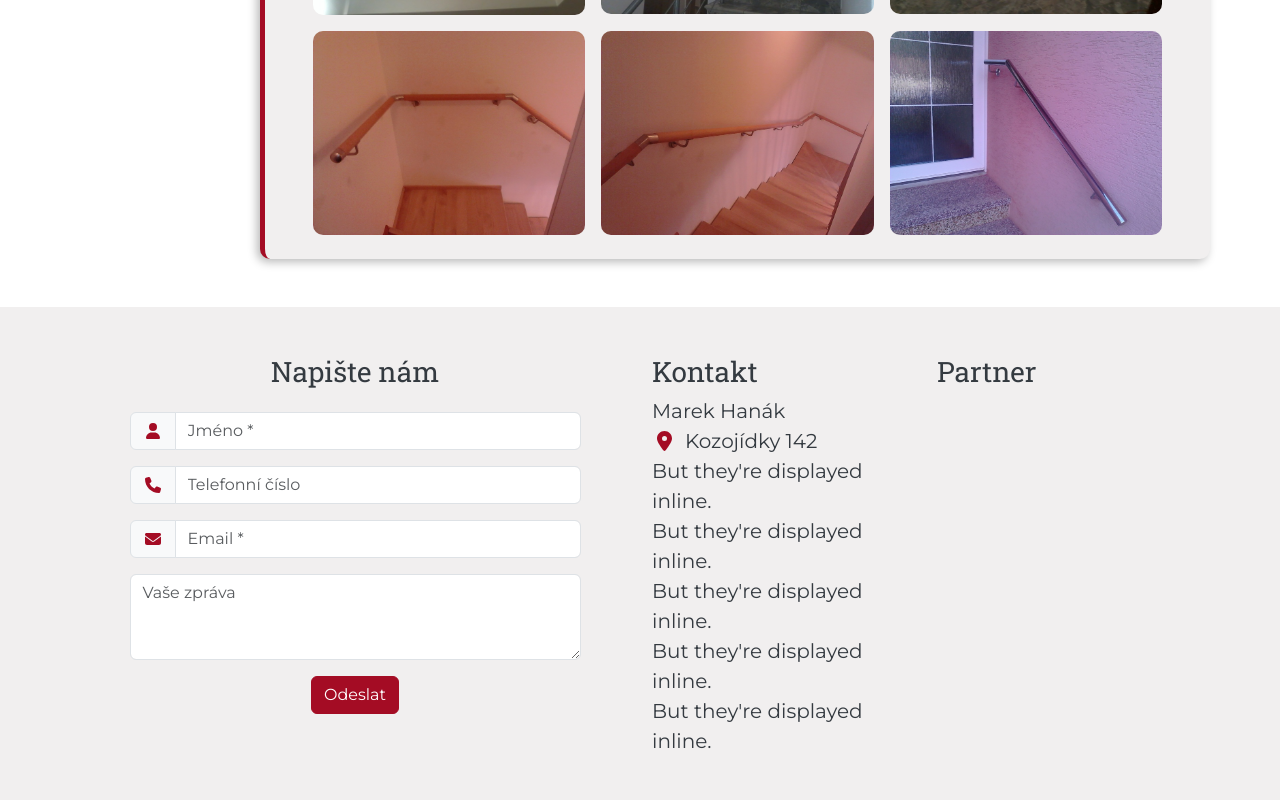
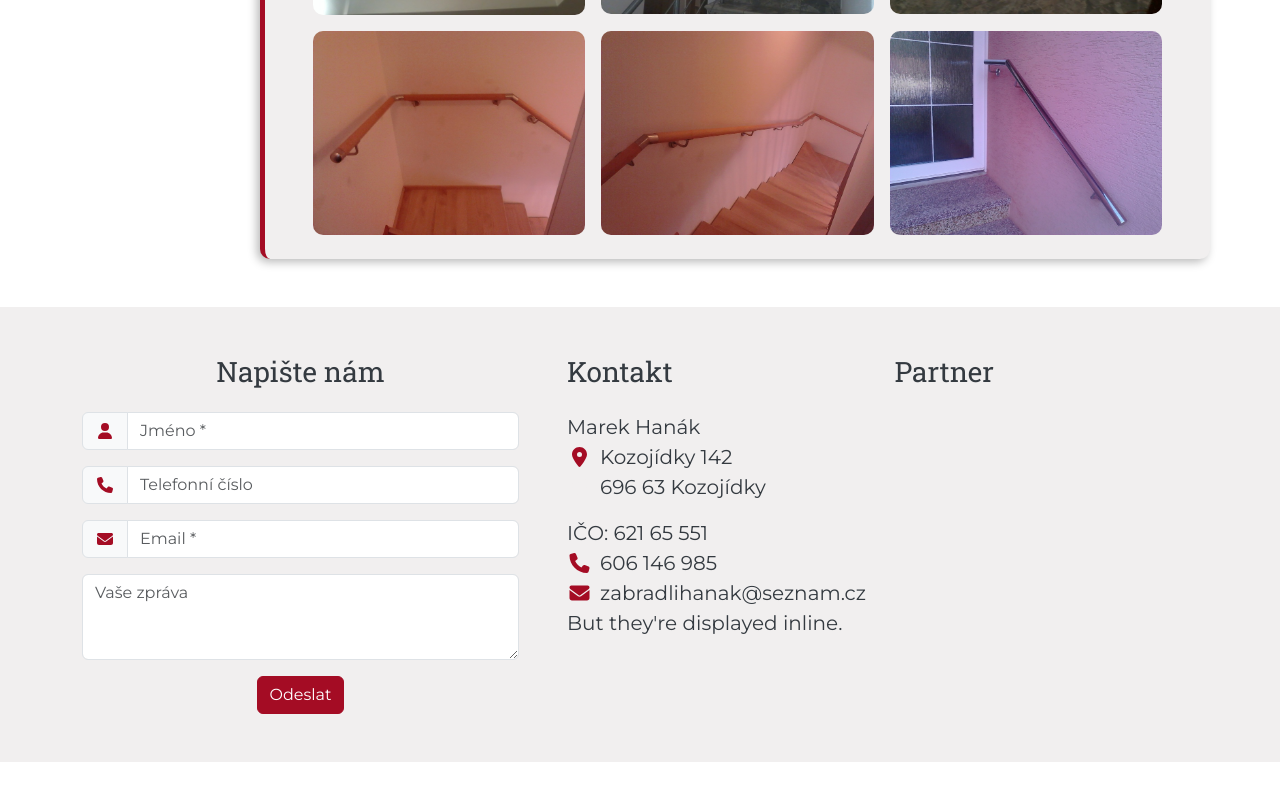
Before and after one commit to kowyzu/zabradli-hanak, a Vue app: page / in a window 1280 px wide. Shown: the part 3350-4150 px from the top of the page. After the commit the page ends 4112 px from the top, so only its background shows below. Built offline with nearby package versions, Linux system fonts and the light colour scheme.

Commit message:
feat: style footer

```diff
--- a/src/components/ContactForm.vue
+++ b/src/components/ContactForm.vue
@@ -1,13 +1,13 @@
 <template>
   <section id="contact-form" class="p-md-5">
     <div class="container">
-      <div class="row row-cols-lg-2 row-cols-1">
-        <div class="col text-center">
+      <div class="row gx-5">
+        <div class="col-md-5 text-center">
           <h3 class="pb-3">Napište nám</h3>
           <form>
             <div class="row mb-3 justify-content-center">
               <!-- <label for="inputName" class="col-sm-2 col-form-label">Vaše jméno *</label> -->
-              <div class="col-sm-10">
+              <div class="col">
                 <div class="input-group">
                   <div class="input-group-text"><i class="fa-solid fa-user fa-fw"></i></div>
                   <input type="text" class="form-control" id="inputName" placeholder="Jméno *">
@@ -16,7 +16,7 @@
             </div>
             <div class="row mb-3 justify-content-center">
               <!-- <label for="inputTel" class="col-sm-2 col-form-label">Telefonní číslo</label> -->
-              <div class="col-sm-10">
+              <div class="col">
                 <div class="input-group">
                   <div class="input-group-text"><i class="fa-solid fa-phone fa-fw"></i></div>
                   <input type="tel" class="form-control" id="inputTel" placeholder="Telefonní číslo">
@@ -25,7 +25,7 @@
             </div>
             <div class="row mb-3 justify-content-center">
               <!-- <label for="inputEmail" class="col-sm-2 col-form-label">Email *</label> -->
-              <div class="col-sm-10">
+              <div class="col">
                 <div class="input-group">
                   <div class="input-group-text"><i class="fa-solid fa-envelope fa-fw"></i></div>
                   <input type="email" class="form-control" id="inputEmail" placeholder="Email *">
@@ -34,7 +34,7 @@
             </div>
             <div class="row mb-3 justify-content-center">
               <!-- <label for="exampleFormControlTextarea1" class="col-sm-2 col-form-label">Example textarea</label> -->
-              <div class="col-sm-10">
+              <div class="col">
                 <textarea class="form-control" id="exampleFormControlTextarea1" rows="3"
                   placeholder="Vaše zpráva"></textarea>
               </div>
@@ -42,73 +42,30 @@
             <button type="submit" class="btn btn-primary">Odeslat</button>
           </form>
         </div>
-        <div class="col">
+        <div class="col-md-7">
           <div class="row row-cols-md-2 row-cols-1">
             <div class="col mb-3">
-              <h3>Kontakt</h3>
-              <ul class="list-inline lead">
-                <li class="list-inline-item">Marek Hanák</li>
-                <li class="list-inline-item"><i
-                    class="fa-solid fa-location-dot icon-contact-details fa-fw me-2"></i>Kozojídky 142</li>
-                <li class="list-inline-item">But they're displayed inline.</li>
-                <li class="list-inline-item">But they're displayed inline.</li>
-                <li class="list-inline-item">But they're displayed inline.</li>
-                <li class="list-inline-item">But they're displayed inline.</li>
-                <li class="list-inline-item">But they're displayed inline.</li>
+              <h3 class="pb-3">Kontakt</h3>
+              <ul class="list-unstyled lead">
+                <li>Marek Hanák</li>
+                <li><i class="fa-solid fa-location-dot icon-contact-details fa-fw me-2"></i>Kozojídky 142</li>
+                <li class="pb-3"><i class="fa-solid fa-location-dot icon-contact-details fa-fw me-2 icon-helper"></i>696
+                  63 Kozojídky</li>
+                <li>IČO:
+                  621 65 551</li>
+                <li><i class="fa-solid fa-phone icon-contact-details fa-fw me-2"></i>606
+                  146
+                  985</li>
+                <li><i class="fa-solid fa-envelope icon-contact-details fa-fw me-2"></i>zabradlihanak@seznam.cz</li>
+                <li>But they're displayed inline.</li>
               </ul>
             </div>
             <div class="col">
               <h3 class="pb-3">Partner</h3>
             </div>
           </div>
-          <!-- <div class="row">
-            <h3 class="pb-3 text-center">Kontakt</h3>
-            <h4 class="pb-3 text-center">Marek Hanák</h4>
-            <div class="col-6 lead p-0">
-              <div class="row justify-content-center">
-                <div class="col-8 px-0">
-                  <p><i class="fa-solid fa-location-dot icon-contact-details fa-fw me-2"></i>Kozojídky 142</p>
-                </div>
-              </div>
-              <div class="row justify-content-center">
-                <div class="col-8 px-0">
-                  <p><i class="fa-solid fa-location-dot icon-contact-details fa-fw me-2 icon-helper"></i>696
-                    63 Kozojídky</p>
-                </div>
-              </div>
-              <div class="row justify-content-center">
-                <div class="col-8 px-0">
-                  <p><i class="fa-solid fa-location-dot icon-contact-details fa-fw me-2 icon-helper"></i>IČO:
-                    621 65 551</p>
-                </div>
-              </div>
-            </div>
-            <div class="col-6 lead p-0">
-              <div class="row justify-content-center">
-                <div class="col-12 px-0">
-                  <p><i class="fa-solid fa-phone icon-contact-details fa-fw me-2"></i>606
-                    146
-                    985</p>
-                </div>
-              </div>
-              <div class="row justify-content-center">
-                <div class="col-12 px-0">
-                  <p><i class="fa-solid fa-envelope icon-contact-details fa-fw me-2"></i>zabradlihanak@seznam.cz</p>
-                </div>
-              </div>
-            </div>
-
-            <div class="row justify-content-center text-center mt-3">
-              <div class="col-12 lead px-0">
-                <p>Partner:<a href="https://alumit.cz/" target="_blank" class="ms-2 partner-link">alumit</a>
-                </p>
-              </div>
-            </div>
-
-          </div> -->
         </div>
       </div>
     </div>
-
   </section>
 </template>
```
